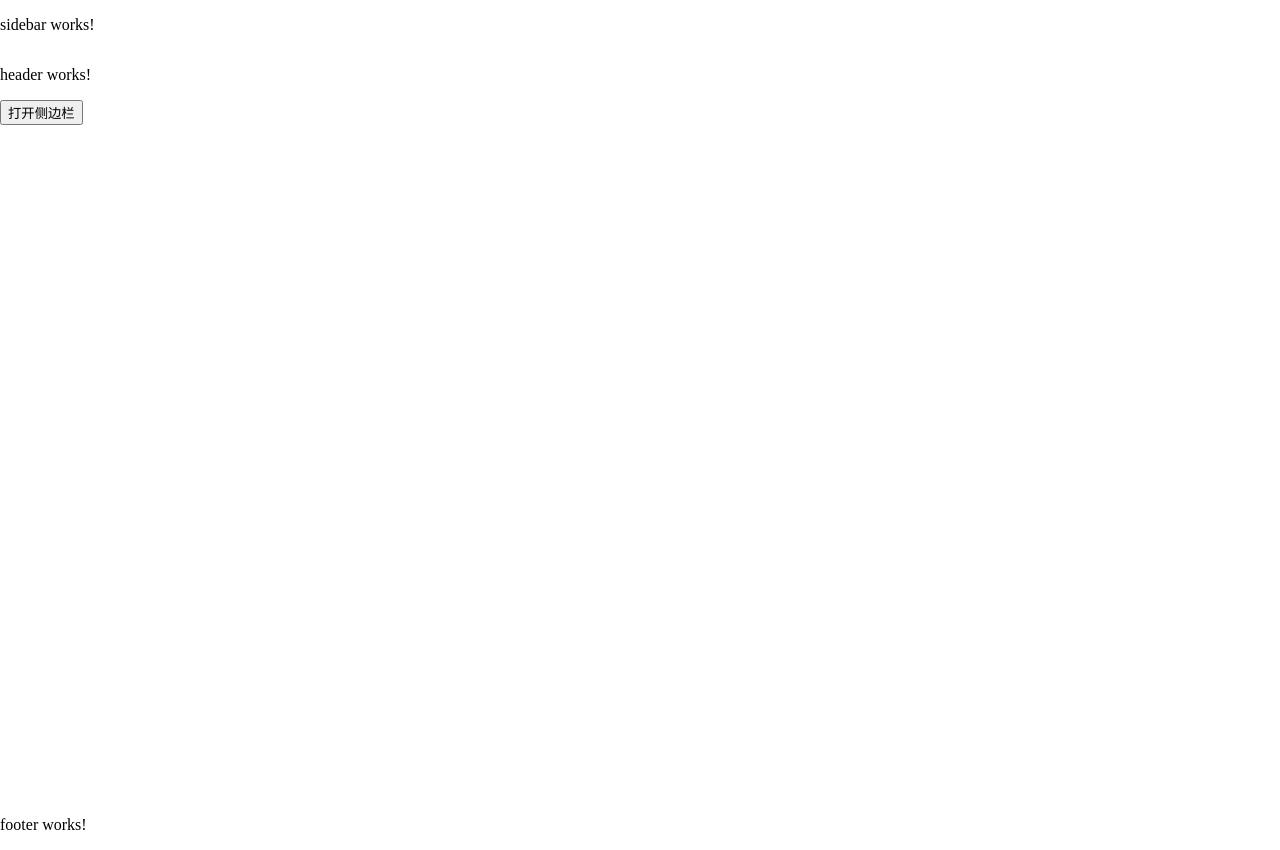
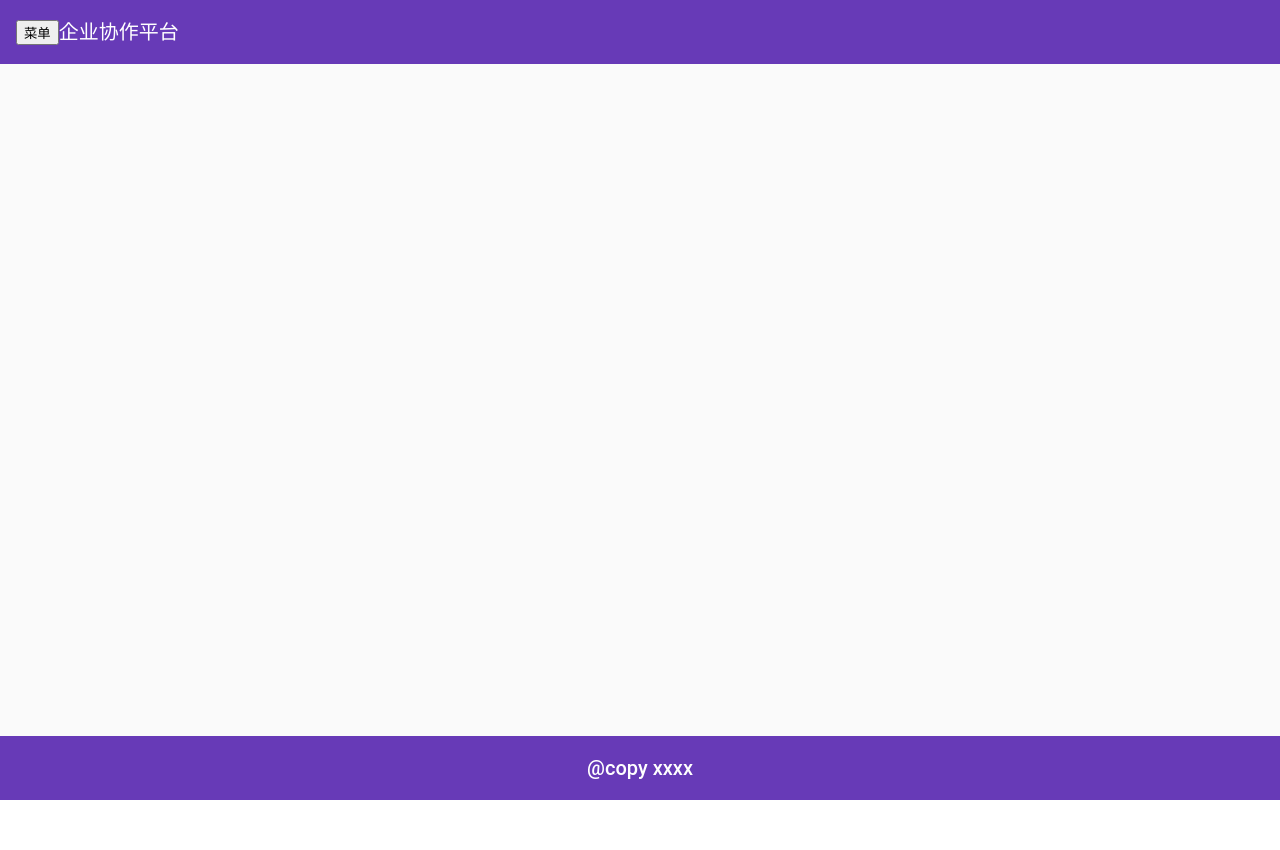
Before and after one commit to keepingT/taskmgr, an Angular app: page / in a window 1280 px wide. After the commit the page ends 800 px from the top, so only its background shows below. Built offline with nearby package versions, Linux system fonts and the light colour scheme.

Commit message:
添加组件，实现显示隐藏左侧菜单

```diff
--- a/package.json
+++ b/package.json
@@ -11,6 +11,7 @@
   },
   "private": true,
   "dependencies": {
+    "@angular/animations": "^8.0.2",
     "@angular/cdk": "^7.2.0",
     "@angular/common": "~7.2.0",
     "@angular/compiler": "~7.2.0",
@@ -21,6 +22,7 @@
     "@angular/platform-browser-dynamic": "~7.2.0",
     "@angular/router": "~7.2.0",
     "core-js": "^2.5.4",
+    "hammerjs": "^2.0.8",
     "node-sass": "^4.12.0",
     "rxjs": "~6.3.3",
     "tslib": "^1.9.0",
--- a/src/app/app.component.html
+++ b/src/app/app.component.html
@@ -1,18 +1,17 @@
-<!--<mat-sidenav-container>-->
-  <!--<mat-sidenav>-->
-    <app-sidebar #sidenav></app-sidebar>
-  <!--</mat-sidenav>-->
-  <!--<mat-sidenav-content>-->
+<mat-drawer-container>
+  <mat-drawer #drawer mode="side">
+    <app-sidebar></app-sidebar>
+  </mat-drawer>
     <div class="site">
       <header>
-        <app-header></app-header>
+        <app-header (toggle)="drawer.toggle()"></app-header>
       </header>
       <main>
-        <button (click)="sidenav.open()">打开侧边栏</button>
+
+
       </main>
       <footer>
         <app-footer></app-footer>
       </footer>
     </div>
-  <!--</mat-sidenav-content>-->
-<!--</mat-sidenav-container>-->
+</mat-drawer-container>
--- a/src/app/core/core.module.ts
+++ b/src/app/core/core.module.ts
@@ -1,5 +1,6 @@
 import { NgModule, Optional, SkipSelf } from '@angular/core';
 import { CommonModule } from '@angular/common';
+import { MatToolbarModule } from '@angular/material/toolbar';
 import { HeaderComponent } from './header/header.component';
 import { FooterComponent } from './footer/footer.component';
 import { SidebarComponent } from './sidebar/sidebar.component';
@@ -7,7 +8,8 @@ import { SidebarComponent } from './sidebar/sidebar.component';
 @NgModule({
   declarations: [HeaderComponent, FooterComponent, SidebarComponent],
   imports: [
-    CommonModule
+    CommonModule,
+    MatToolbarModule
   ],
   exports: [
     HeaderComponent, FooterComponent, SidebarComponent
--- a/src/app/core/footer/footer.component.html
+++ b/src/app/core/footer/footer.component.html
@@ -1,3 +1,5 @@
-<p>
-  footer works!
-</p>
+<mat-toolbar color="primary">
+  <span class="fill-remaining-space"></span>
+  <span>@copy xxxx</span>
+  <span class="fill-remaining-space"></span>
+</mat-toolbar>
--- a/src/app/core/header/header.component.html
+++ b/src/app/core/header/header.component.html
@@ -1,3 +1,4 @@
-<p>
-  header works!
-</p>
+<mat-toolbar color="primary">
+  <button (click)="openSidebar()">菜单</button>
+  <span>企业协作平台</span>
+</mat-toolbar>
--- a/src/app/core/header/header.component.ts
+++ b/src/app/core/header/header.component.ts
@@ -1,4 +1,4 @@
-import { Component, OnInit } from '@angular/core';
+import { Component, OnInit, Output, EventEmitter } from '@angular/core';
 
 @Component({
   selector: 'app-header',
@@ -7,9 +7,14 @@ import { Component, OnInit } from '@angular/core';
 })
 export class HeaderComponent implements OnInit {
 
+  @Output() toggle = new EventEmitter<void>();
   constructor() { }
 
   ngOnInit() {
   }
 
+  openSidebar() {
+    this.toggle.emit();
+  }
+
 }
--- a/src/main.ts
+++ b/src/main.ts
@@ -3,6 +3,7 @@ import { platformBrowserDynamic } from '@angular/platform-browser-dynamic';
 
 import { AppModule } from './app/app.module';
 import { environment } from './environments/environment';
+import 'hammerjs';
 
 if (environment.production) {
   enableProdMode();
--- a/src/styles.scss
+++ b/src/styles.scss
@@ -1,4 +1,5 @@
-html, body, app-root, .site, mat-sidenav-container {
+@import "~@angular/material/prebuilt-themes/deeppurple-amber.css";
+html, body, app-root, .site, mat-drawer-container {
   width: 100%;
   height: 100%;
   margin: 0;
@@ -12,3 +13,7 @@ html, body, app-root, .site, mat-sidenav-container {
 main {
   flex: 1;
 }
+
+.fill-remaining-space {
+  flex: 1 1 auto;
+}
```
Also changed, not shown: src/app/app.module.ts (+7 -2 lines).
